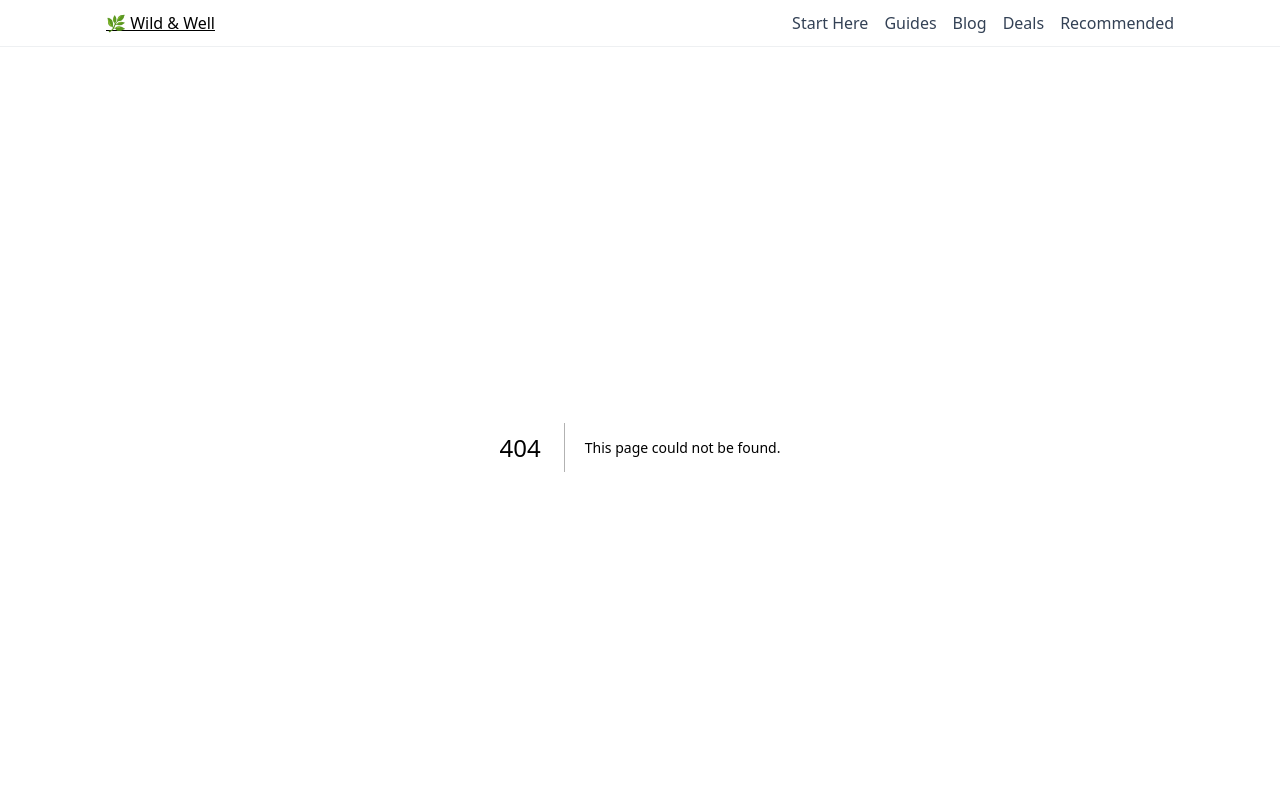
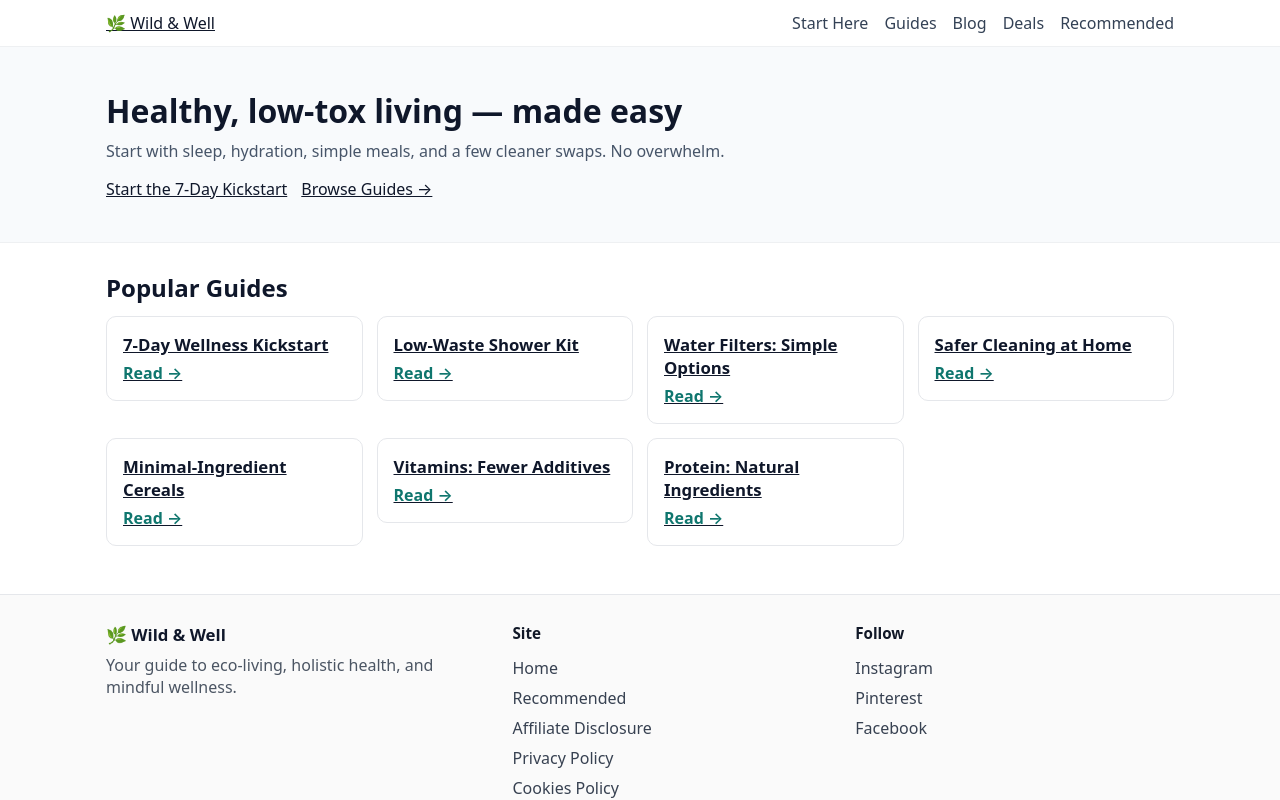
Before and after one commit to dariosandison/Eco---Holistic, a Next.js app: page / in a window 1280 px wide. Before the commit this address had no page. Shown: the top 800 px of the page. Built offline with nearby package versions, Linux system fonts and the light colour scheme.

Commit message:
Create index.js

```diff
--- /dev/null
+++ b/pages/index.js
@@ -0,0 +1,84 @@
+// pages/index.js
+import Head from "next/head";
+import Link from "next/link";
+
+export default function Home() {
+  return (
+    <>
+      <Head>
+        <title>Wild & Well • Eco + Holistic Living</title>
+        <meta
+          name="description"
+          content="Healthy, low-tox living made simple — practical guides, clean product picks, and small habits that stick."
+        />
+      </Head>
+
+      <main>
+        <section className="hero">
+          <div className="wrap">
+            <h1>Healthy, low-tox living — made easy</h1>
+            <p>Start with sleep, hydration, simple meals, and a few cleaner swaps. No overwhelm.</p>
+            <div className="cta">
+              <Link className="btn" href="/guides/wellness-starter">Start the 7-Day Kickstart</Link>
+              <Link className="link" href="/guides">Browse Guides →</Link>
+            </div>
+          </div>
+        </section>
+
+        <section className="grid">
+          <h2>Popular Guides</h2>
+          <div className="cards">
+            <Card href="/guides/wellness-starter" title="7-Day Wellness Kickstart" />
+            <Card href="/guides/low-waste-shower-kit" title="Low-Waste Shower Kit" />
+            <Card href="/guides/water-filters" title="Water Filters: Simple Options" />
+            <Card href="/guides/safer-cleaning" title="Safer Cleaning at Home" />
+            <Card href="/guides/minimal-ingredient-cereals" title="Minimal-Ingredient Cereals" />
+            <Card href="/guides/vitamin-supplements-minimal-additives" title="Vitamins: Fewer Additives" />
+            <Card href="/guides/protein-powders-natural-ingredients" title="Protein: Natural Ingredients" />
+          </div>
+        </section>
+      </main>
+
+      <style jsx>{`
+        .hero { background: #f8fafc; border-bottom: 1px solid #eef0f2; }
+        .wrap { max-width: 1100px; margin: 0 auto; padding: 42px 16px; }
+        h1 { margin: 0 0 8px; font-size: 2rem; }
+        p { color: #475569; margin: 0 0 16px; }
+        .cta { display: flex; gap: 14px; align-items: center; flex-wrap: wrap; }
+        .btn {
+          background: #0f766e; color: #fff; padding: 10px 14px; border-radius: 8px; text-decoration: none;
+        }
+        .btn:hover { background: #115e59; }
+        .link { color: #0f766e; text-decoration: none; }
+        .link:hover { text-decoration: underline; }
+        .grid { max-width: 1100px; margin: 28px auto 48px; padding: 0 16px; }
+        .grid h2 { margin-bottom: 12px; }
+        .cards {
+          display: grid; gap: 14px;
+          grid-template-columns: repeat(auto-fill, minmax(240px, 1fr));
+        }
+      `}</style>
+    </>
+  );
+}
+
+function Card({ href, title }) {
+  return (
+    <Link href={href} className="card">
+      <div className="card_">
+        <h3>{title}</h3>
+        <span>Read →</span>
+      </div>
+      <style jsx>{`
+        .card { text-decoration: none; color: inherit; }
+        .card_ {
+          border: 1px solid #e5e7eb; border-radius: 10px; padding: 16px;
+          background: #fff; transition: transform .08s ease, box-shadow .08s ease;
+        }
+        .card_:hover { transform: translateY(-1px); box-shadow: 0 6px 18px rgba(2,12,27,.06); }
+        h3 { margin: 0 0 6px; font-size: 1.05rem; }
+        span { color: #0f766e; font-weight: 600; }
+      `}</style>
+    </Link>
+  );
+}
```
